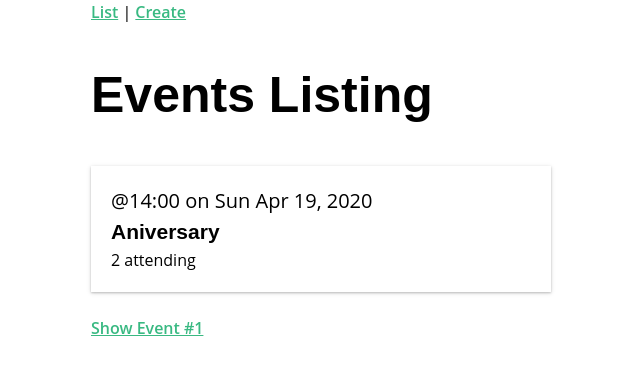
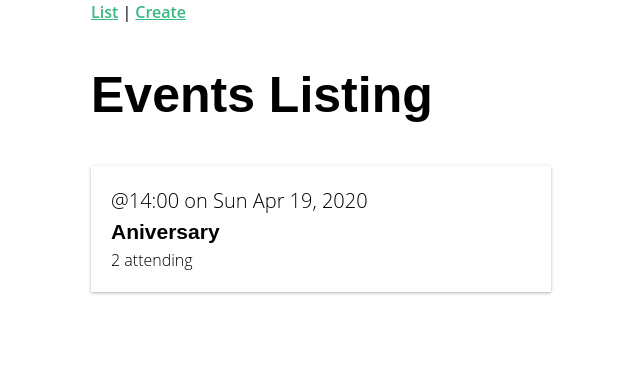
Before and after one commit to BalthazRBlake/real-world-vue, a Vue app: page / in a window 1280 px wide. Shown: the top 372 px of the page, without its empty margins (319-959 px from the left). Built offline with nearby package versions, Linux system fonts and the light colour scheme.

Commit message:
router-link wrapping the event-card component

```diff
--- a/src/components/EventCard.vue
+++ b/src/components/EventCard.vue
@@ -1,9 +1,14 @@
 <template>
-  <div class="event-card -shadow">
-    <span class="eyebrow">@{{ event.time }} on {{ event.date }}</span>
-    <h4 class="title">{{ event.title }}</h4>
-    <span>{{ event.attendees.length }} attending</span>
-  </div>
+  <router-link
+    class="event-link"
+    :to="{ name: 'event-show', params: { id: '1' } }"
+  >
+    <div class="event-card -shadow">
+      <span class="eyebrow">@{{ event.time }} on {{ event.date }}</span>
+      <h4 class="title">{{ event.title }}</h4>
+      <span>{{ event.attendees.length }} attending</span>
+    </div>
+  </router-link>
 </template>
 
 <script>
--- a/src/views/EventList.vue
+++ b/src/views/EventList.vue
@@ -2,9 +2,6 @@
   <div>
     <h1>Events Listing</h1>
     <EventCard />
-    <router-link :to="{ name: 'event-show', params: { id: '1' } }"
-      >Show Event #1</router-link
-    >
   </div>
 </template>
 
```
